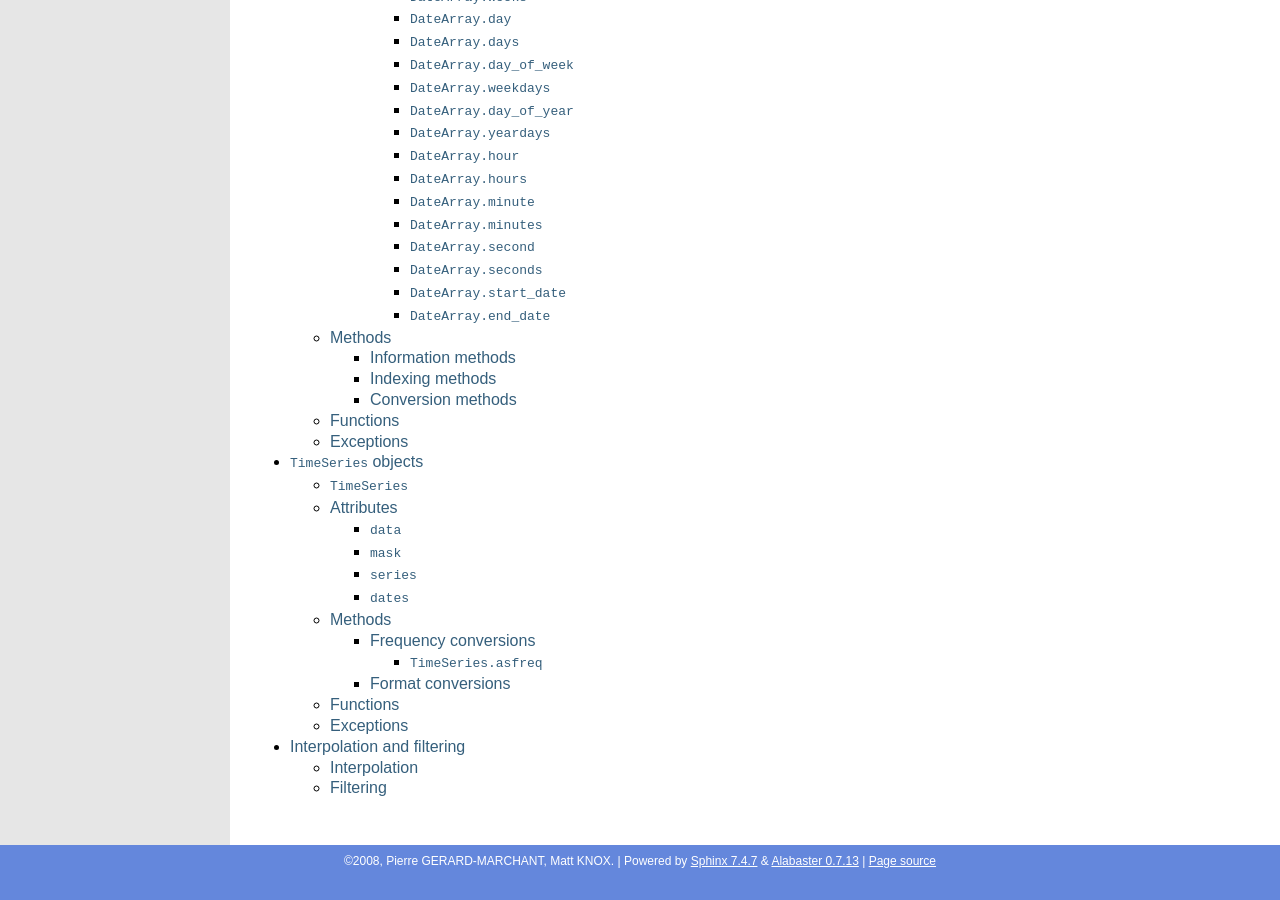
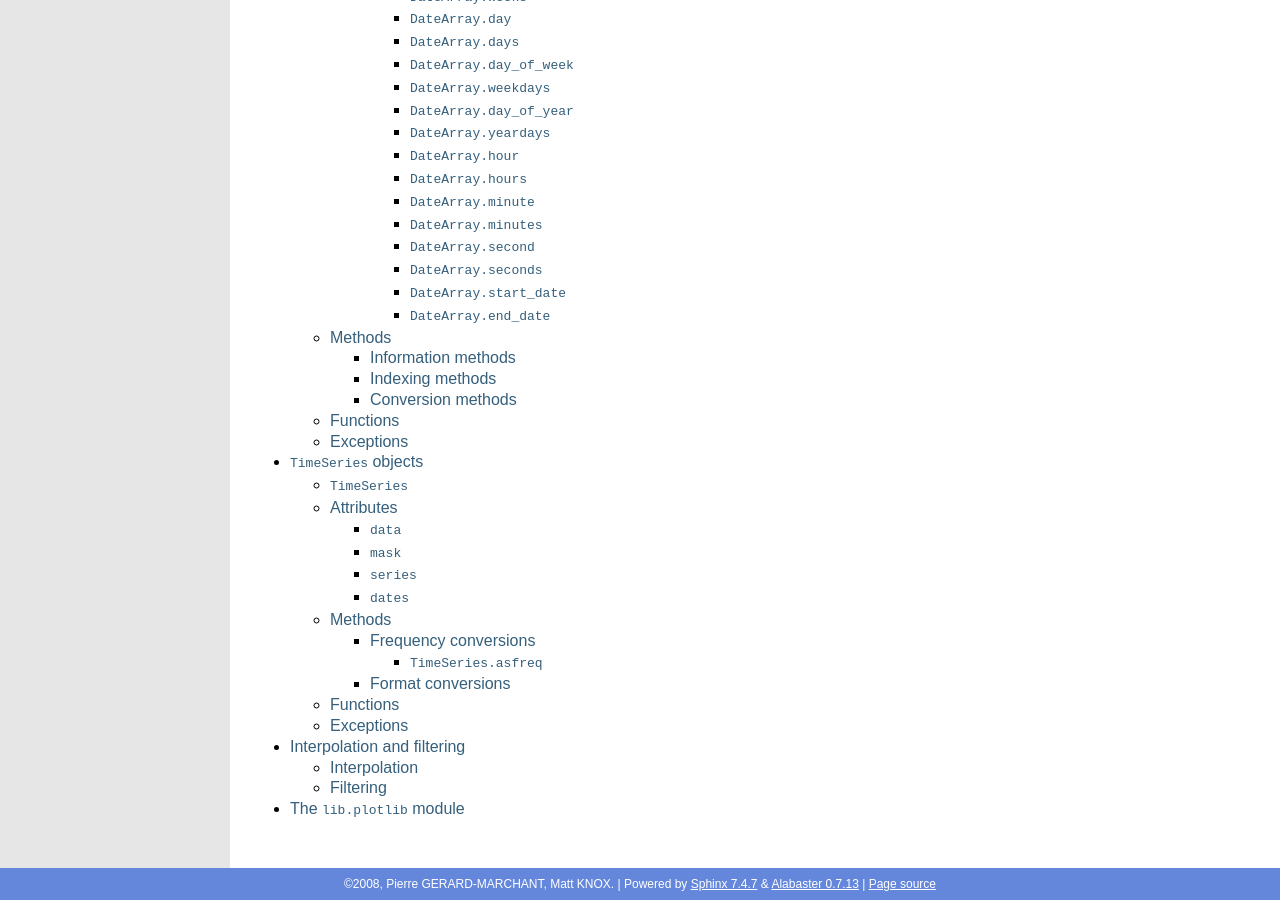
Before and after one commit to pierregm/scikits.timeseries-sandbox, a Sphinx documentation site: the page built from scikits/timeseries/doc/source/implementation/index.rst, in a window 1280 px wide and 900 px high, scrolled down 991 px. Built offline with Sphinx 7.4.7, drawn with Linux system fonts in a browser that asks for light colours; before the commit the page ends 1868 px from its top, so only the background shows below that.

Commit message:
documentation update

```diff
--- a/scikits/timeseries/doc/source/implementation/index.rst
+++ b/scikits/timeseries/doc/source/implementation/index.rst
@@ -8,3 +8,5 @@ Implementation
    tdatearrays
    tseries
    interpolation_filtering
+   plotlib
+   tstables
--- /dev/null
+++ b/scikits/timeseries/doc/source/implementation/plotlib.rst
@@ -0,0 +1,7 @@
+
+=============================
+The :mod:`lib.plotlib` module
+=============================
+
+
+.. automodule:: scikits.timeseries.lib.plotlib
--- /dev/null
+++ b/scikits/timeseries/doc/source/implementation/tstables.rst
@@ -0,0 +1,2 @@
+
+.. automodule:: scikits.timeseries.lib.tstables
```
